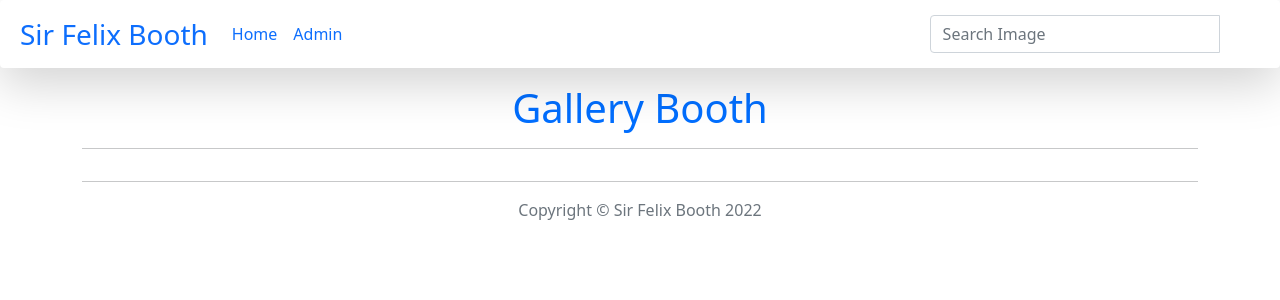
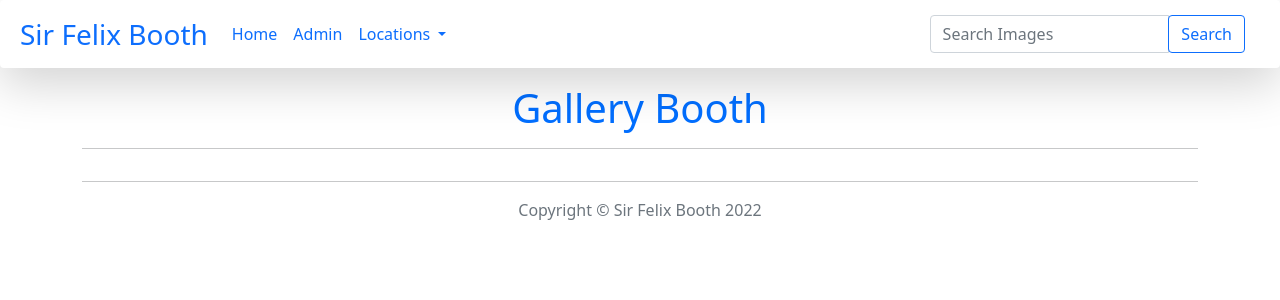
Before and after one commit to SayiaFelix/SirFelix-gallery, a Django app: page /search/ in a window 1280 px wide. Shown: the top 300 px of the page. Run offline with Django 3.2, Linux system fonts and the light colour scheme; data that the repository does not hold is empty; some libraries are stand-ins or nearby versions.

Commit message:
fixing error on search views

```diff
--- a/myBooth/templates/gallery.html
+++ b/myBooth/templates/all-images/gallery.html
@@ -1,4 +1,4 @@
-{%extends 'base.html'%}
+{%extends 'all-images/base.html'%}
 {% block content %}
 {{ block.super}}
 
@@ -20,8 +20,8 @@
        <div class="col-xs-4 col-sm-4 col-md-4 col-lg-4">
         <h2 class="text-center"> {{ Image.image_name }} </h2>
         <h5 class="text-center"> {{ Image.post_date |date:"l  d, F Y"}} </h5>
-        {% comment %} <h5 class="text-white">Location: {{ Image.location_name }}</h5>
-         <p class="text-white">{{Image.image_descriptions}}</p> {% endcomment %}
+         {% comment %} <h5 class="text-white">Location: {{ Image.location_name }}</h5>
+         <p class="text-white lead">{{Image.image_descriptions}}</p>  {% endcomment %}
          <div class="top text-center">
                     <button class="btn btn-success" onclick="CopyFunction()">Copy Link</button>
                     <a class="fancybox btn btn-custom" rel="gallery" href="{{Image.image.url}}">View Image</a>
@@ -31,7 +31,7 @@
       </div>
 
       <div class="col-xs-8 col-sm-8 col-md-8 col-lg-8">
-        <img src="{{ Image.image.url }}" class="img-responsive" alt="Image">
+        <img src="{{ Image.image.url }}" class="img-responsive rounded float-start" alt="Image">
       </div>
     </div> <br>
 
--- /dev/null
+++ b/myBooth/templates/all-images/search-images.html
@@ -0,0 +1,6 @@
+{% extends 'all-images/base.html' %}
+{% block content %}
+
+
+<h2> Hello world</h2>
+{% endblock %}
--- a/myBooth/templates/navbar.html
+++ b/myBooth/templates/navbar.html
@@ -12,24 +12,39 @@
                 <li class="nav-item">
                     <a class="nav-link" href="/admin">Admin</a>
                 </li>
-                {% comment %} <li class="dropdown">
-                    <a href="#" class="dropdown-toggle" data-toggle="dropdown">Locations <b class="caret"></b></a>
-                    <ul class="dropdown-menu">
-                        {% for location in locations %}
+                <li class="nav-item dropdown">
+                     <a class="nav-link dropdown-toggle" href="#" id="navbarDropdown" role="button" data-toggle="dropdown" aria-haspopup="true" aria-expanded="false">Locations <b class="caret"></b></a>
+                     <div class="dropdown-menu" aria-labelledby="navbarDropdown">
+                       {% for location in locations %}
                         <li><a href="{% url 'get_location' location.id %}">{{location.location_name}}</a></li>
                         <li class="divider"></li>
                         {% endfor %}
-                    </ul>
-                </li> {% endcomment %}
+                     </div>
+                </li>
 
             </ul>
-            <!-- Adding a search form  -->
+            {% comment %} <!-- Adding a search form  -->
            <div class="col-sm-4 col-md-4 navbar-right">
+                <form class="navbar-form" method=POST role="search" action="{% url 'search_results' %}">
+
+                   <div class="input-group">
+                        <input type="text" class="form-control" placeholder="Search Image" name="image">
+                      <div class="input-group-btn">
+                        <button class="btn btn-outline-primary"  type="submit">Search<i class="glyphicon glyphicon-search"></i></button>
+                      </div>
+                  </div>
+                </form>
+            </div>
+            <!-- search form end --> {% endcomment %}
+               <!-- Adding a search form  -->
+               <div class="col-sm-4 col-md-4 navbar-right">
+
                 <form class="navbar-form" role="search" action="{% url 'search_results' %}">
+                   {% csrf_token %}
                    <div class="input-group">
-                        <input type="text" class="form-control" placeholder="Search Image" name="search">
+                        <input type="text" class="form-control" placeholder="Search Images" name="image">
                       <div class="input-group-btn">
-                        <button class="btn btn-default" type="submit"><i class="glyphicon glyphicon-search"></i></button>
+                      <button class="btn btn-outline-primary" type="submit">Search<i class="glyphicon glyphicon-search"></i></button>
                       </div>
                   </div>
                 </form>
--- a/myBooth/urls.py
+++ b/myBooth/urls.py
@@ -1,15 +1,15 @@
 from django.urls import re_path
+from . import views
 from django.conf import settings
 from django.conf.urls.static import static
-from . import views
-
 urlpatterns = [
     re_path('', views.my_gallery, name='my_gallery'),
     re_path(r'search/', views.search_results, name='search_results'),
-    # re_path(r'category/(\d+)', views.category, name = 'get_category'),
-    # re_path(r'location/(\d+)', views.location, name = 'get_location'),
+    re_path(r'category/(\d+)', views.get_category, name = 'get_category'),
+    re_path(r'location/(\d+)', views.get_location, name = 'get_location'),
 
 ]
 
+
 if settings.DEBUG:
-    urlpatterns += static(settings.MEDIA_URL, document_root = settings.MEDIA_ROOT)
+    urlpatterns+= static(settings.MEDIA_URL, document_root = settings.MEDIA_ROOT)
--- a/myBooth/views.py
+++ b/myBooth/views.py
@@ -10,18 +10,38 @@ def my_gallery(request):
     locations = Location.objects.all()
     date = dt.date.today()
     Images= Image.objects.all()
-    return render(request, 'gallery.html', {"date": date, "Images": Images,"locations":locations})
+    return render(request, 'all-images/gallery.html', {"date": date, "Images": Images,"locations":locations})
 
 
 def search_results(request):
-    if 'search' in request.GET and request.GET["search"]:
-        category = request.GET.get("search")
-        searched_photos = Image.search_photo_by_category(category)
+    if 'image' in request.GET and request.GET["image"]:
+        # category = request.GET.get("search")
+        # searched_photos = Image.search_photo_by_category(category)
         locations = Location.objects.all()
-        message = f"{category}"
+        # message = f"{category}"
 
-        return render(request, 'search.html', {"message":message, "Images":searched_photos, "locations":locations })
+        search_term = request.GET.get("image")
+        searched_images = Image.search_by_title(search_term)
+        message = f"{search_term}"
+
+        return render(request, 'search.html', {"message":message, "images":searched_images, "locations":locations })
 
     else:
         message = "You haven't searched for anything!!"
-        return render(request, 'search.html', {"message":message})
+        return render(request, 'all-images/search.html',{"message":message})
+
+
+
+
+
+def get_category(request, category):
+    category_results = category.objects.all()
+    location_results = Location.objects.all()
+    category_result = Image.objects.filter(category_name__category = category)
+    return render(request,'gallery.html',{'all_images':category_result,'category_results':category_results,'location_results':location_results})
+
+def get_location(request, location):
+    category_results = category.objects.all()
+    locations = Location.objects.all()
+    location_result = Image.objects.filter(location_name__id= location)
+    return render(request,'locations.html',{'all_images':location_result,'category_results':category_results,'locations':locations})
```
Also changed, not shown: gallery/settings.py (+7 -2 lines), myBooth/admin.py (+4 -4 lines), myBooth/models.py (+19 -9 lines), myBooth/templates/all-images/categories.html (renamed from myBooth/templates/locations.html, +5 -5 lines), myBooth/templates/all-images/locations.html (added, +39 -0 lines), myBooth/templates/search.html (deleted, +0 -50 lines), myBooth/tests.py (+23 -16 lines), media/images/official.jpg (added), media/photos/jaystudio.jpg (added), myBooth/migrations/0003_auto_20220527_2020.py (added), myBooth/migrations/0004_auto_20220528_0748.py (added), myBooth/templates/all-images/base.html (renamed from myBooth/templates/base.html), myBooth/templates/categories.html (deleted).
